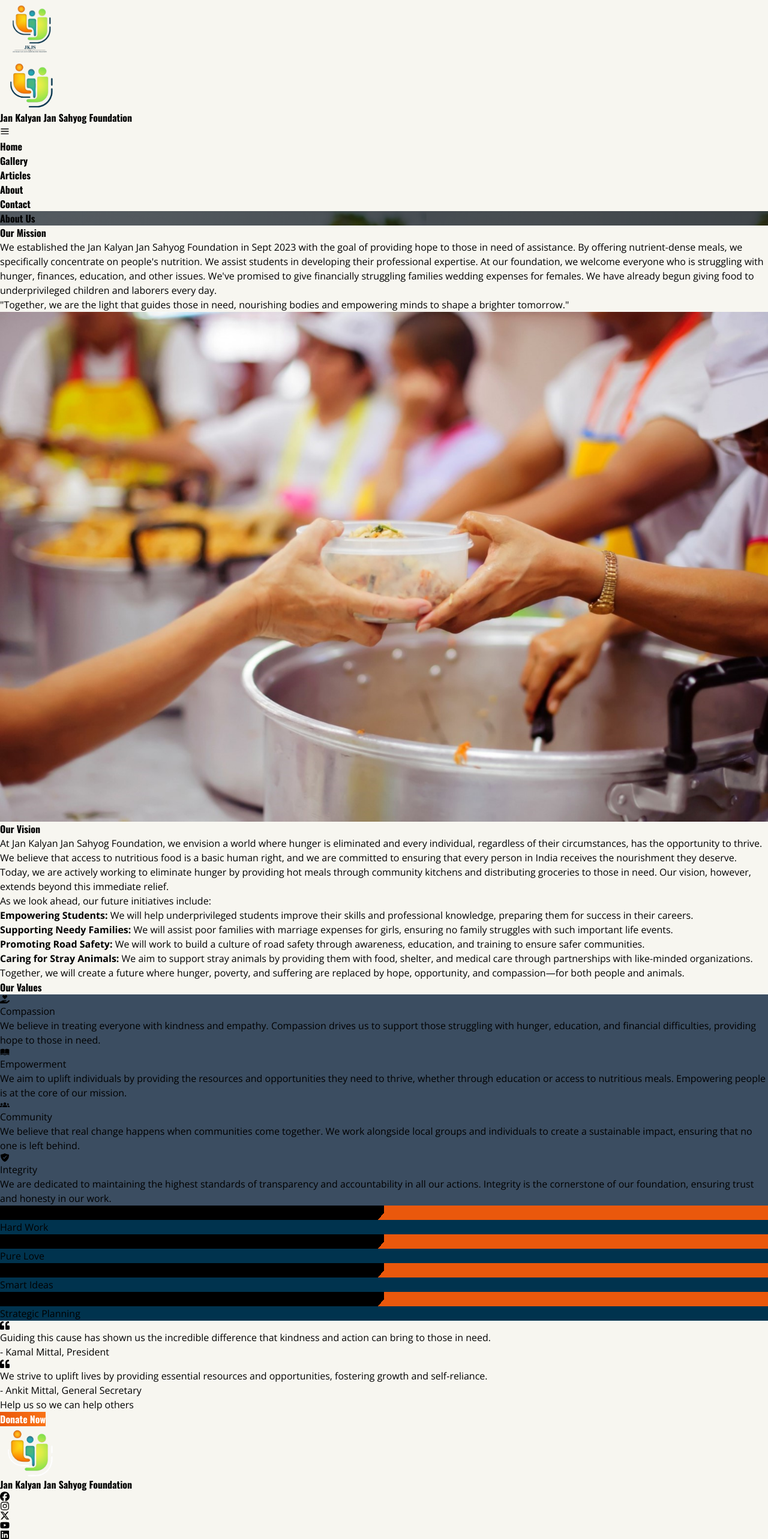
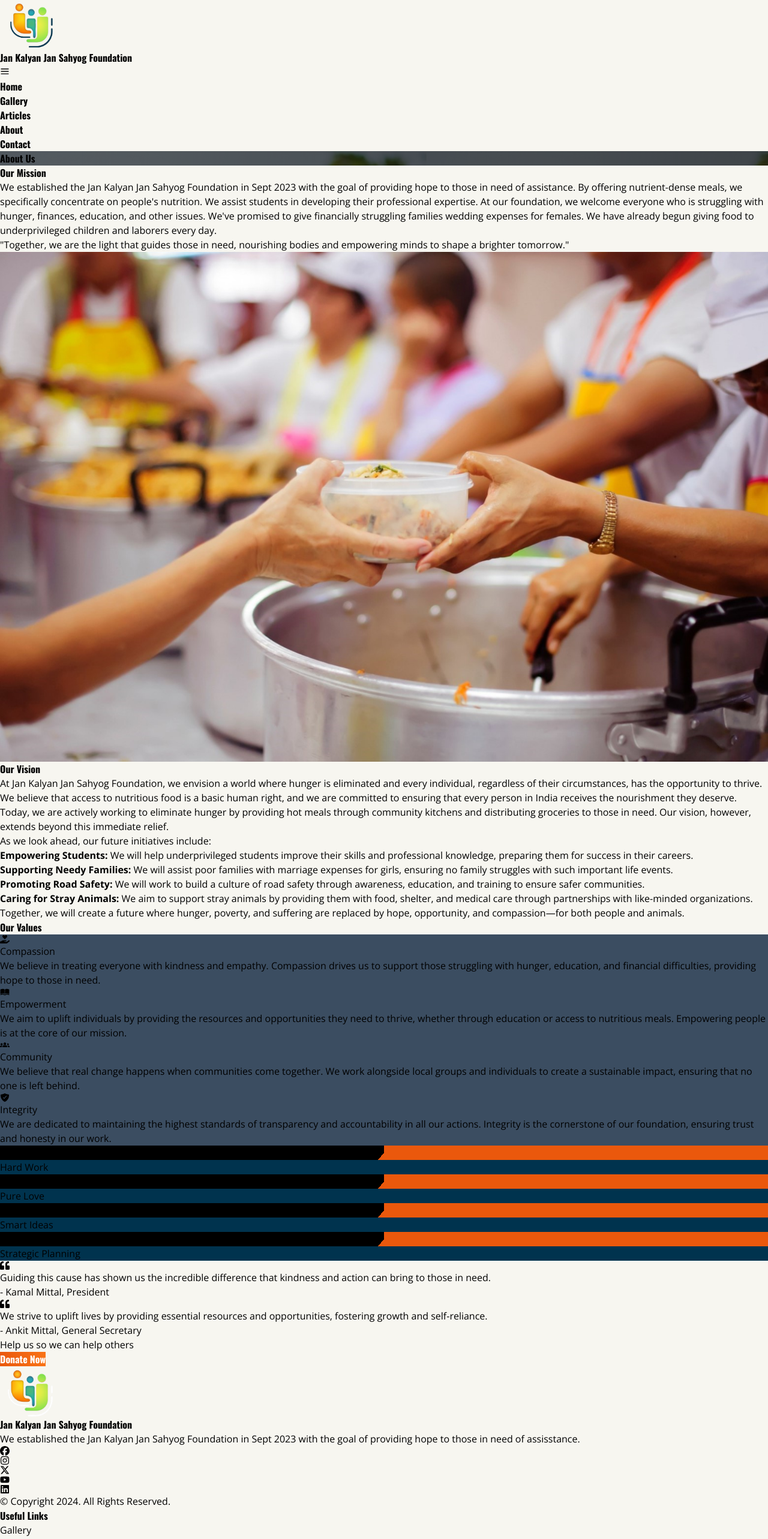
Before and after one commit to mprerna624/JKJS-NGO, a React (Vite) app: page /about in a window 1280 px wide. Shown: the top 2566 px of the page at 60% size. Built offline with nearby package versions, Linux system fonts and the light colour scheme.

Commit message:
Updated Header & Footer

```diff
--- a/package.json
+++ b/package.json
@@ -27,8 +27,8 @@
     "eslint-plugin-react-hooks": "^5.1.0-rc.0",
     "eslint-plugin-react-refresh": "^0.4.9",
     "globals": "^15.9.0",
-    "postcss": "^8.4.45",
-    "tailwindcss": "^3.4.11",
+    "postcss": "^8.4.49",
+    "tailwindcss": "^3.4.15",
     "vite": "^5.4.1"
   }
 }
--- a/src/Components/Container.jsx
+++ b/src/Components/Container.jsx
@@ -2,7 +2,7 @@ import React from 'react'
 
 function Container({children, className= ''}) {
   return (
-    <div className={`max-w-[1200px] w-4/5 mx-auto ${className}`}>{children}</div>
+    <div className={`max-w-[1200px] w-[87%] mx-auto ${className}`}>{children}</div>
   )
 }
 
--- a/src/Components/Footer.jsx
+++ b/src/Components/Footer.jsx
@@ -9,12 +9,13 @@ import { FaInstagram, FaFacebook, FaYoutube, FaLinkedin, FaXTwitter } from "reac
 function Footer() {
   return (
     <footer className='bg-[var(--bg-dark)] text-[var(--para-light)] py-8'>
-        <Container className='flex flex-wrap justify-center gap-8 md:justify-between'>
-            <div className='flex flex-col justify-between'>
-                <div className="logo-div flex items-center text-3xl heading-font">
+        <Container className='flex flex-wrap justify-center items-center gap-8 md:justify-between'>
+            <div className='flex flex-col justify-between items-center gap-6 min-[955px]:w-1/2 min-[955px]:items-start'>
+                <div className="flex flex-col sm:flex-row items-center heading-font">
                     <Logo bg="dark" />
-                    <span>Jan Kalyan Jan Sahyog Foundation</span>
+                    <span className='text-xl sm:text-2xl md:text-3xl'>Jan Kalyan Jan Sahyog Foundation</span>
                 </div>
+                <p className='text-center min-[955px]:text-left w-[90%]'>We established the Jan Kalyan Jan Sahyog Foundation in Sept 2023 with the goal of providing hope to those in need of assisstance.</p>
                 <div className='flex items-center gap-4'>
                     <Link to="#" className='inline-block text-xl'><FaFacebook /></Link>
                     <Link to="#" className='inline-block text-xl'><FaInstagram /></Link>
@@ -22,7 +23,7 @@ function Footer() {
                     <Link to="#" className='inline-block text-2xl'><FaYoutube /></Link>
                     <Link to="#" className='inline-block text-xl'><FaLinkedin /></Link>
                 </div>
-                <p>&copy; Copyright 2024. All Rights reserved.</p>
+                <p>&copy; Copyright 2024. All Rights Reserved.</p>
             </div>
 
             <div className='flex flex-wrap justify-between gap-16'>
--- a/src/Components/Header.jsx
+++ b/src/Components/Header.jsx
@@ -40,9 +40,9 @@ function Header() {
         <Container>
             <div className="w-full flex justify-between items-center py-3 md:py-0">
                 <div className='inline-block'>
-                    <Link to="/" className='flex items-center gap-2'>
+                    <Link to="/" className='flex flex-col min-[425px]:flex-row items-center gap-2'>
                         <Logo bg="light" />
-                        <span className=' hidden sm:inline-block sm:text-2xl sm:text-[var(--bg-dark)] md:hidden lg:inline-block lg:text-3xl'>Jan Kalyan Jan Sahyog Foundation</span>
+                        <span className='text-[var(--bg-dark)]  min-[425px]:text-xl sm:text-2xl lg:text-3xl'>Jan Kalyan Jan Sahyog Foundation</span>
                     </Link>
                 </div>
 
--- a/src/Components/Logo.jsx
+++ b/src/Components/Logo.jsx
@@ -1,14 +1,12 @@
 import React from 'react';
-import { logo_name, ngo_logo, ngo_logo_invert } from '../assets';
+import { ngo_logo, ngo_logo_invert } from '../assets';
 
 function Logo({bg}) {
   return bg === 'dark' ? (
     <img src={ngo_logo_invert} alt='Logo' width={100} height={80} />
   ) :
-  ( <>
-      <img src={logo_name} alt="Logo" width={100} height={80} className='inline-block sm:hidden md:inline-block lg:hidden' />
-      <img src={ngo_logo} alt='Logo' width={100} height={80} className='hidden sm:inline-block md:hidden lg:inline-block' />
-    </>
+  (
+    <img src={ngo_logo} alt='Logo' width={100} height={80} />
   )
 }
 
--- a/src/assets/index.js
+++ b/src/assets/index.js
@@ -1,7 +1,6 @@
 //Logo
 import ngo_logo from './ngo-logo-blue.png'
 import ngo_logo_invert from './ngo-logo-invert.png'
-import logo_name from './logo_name.png'
 
 // Home Page
 import slider_image1 from "./carousel/image-1.jpeg"
@@ -43,4 +42,4 @@ import gallery_image8  from "./gallery/gallery-8.jpeg"
 import gallery_image9  from "./gallery/gallery-9.jpeg"
 import gallery_image10  from "./gallery/gallery-10.jpeg"
 
-export {ngo_logo, ngo_logo_invert, logo_name, slider_image1, slider_image2, slider_image3, slider_image4, card_icon1, card_icon2, card_icon3, jkjs_intro, feed_india_img, get_involved_img, aktionLogo, jbwLogo, C3Logo, people_icon, days_icon, volunteer_icon, bg_header, our_mission, gallery_image1, gallery_image2, gallery_image3, gallery_image4, gallery_image5, gallery_image6, gallery_image7, gallery_image8, gallery_image9, gallery_image10}
+export {ngo_logo, ngo_logo_invert, slider_image1, slider_image2, slider_image3, slider_image4, card_icon1, card_icon2, card_icon3, jkjs_intro, feed_india_img, get_involved_img, aktionLogo, jbwLogo, C3Logo, people_icon, days_icon, volunteer_icon, bg_header, our_mission, gallery_image1, gallery_image2, gallery_image3, gallery_image4, gallery_image5, gallery_image6, gallery_image7, gallery_image8, gallery_image9, gallery_image10}
```
Also changed, not shown: src/assets/logo_name_invert.png (added), 1 other file (tests, documents, lock files or other folders).
